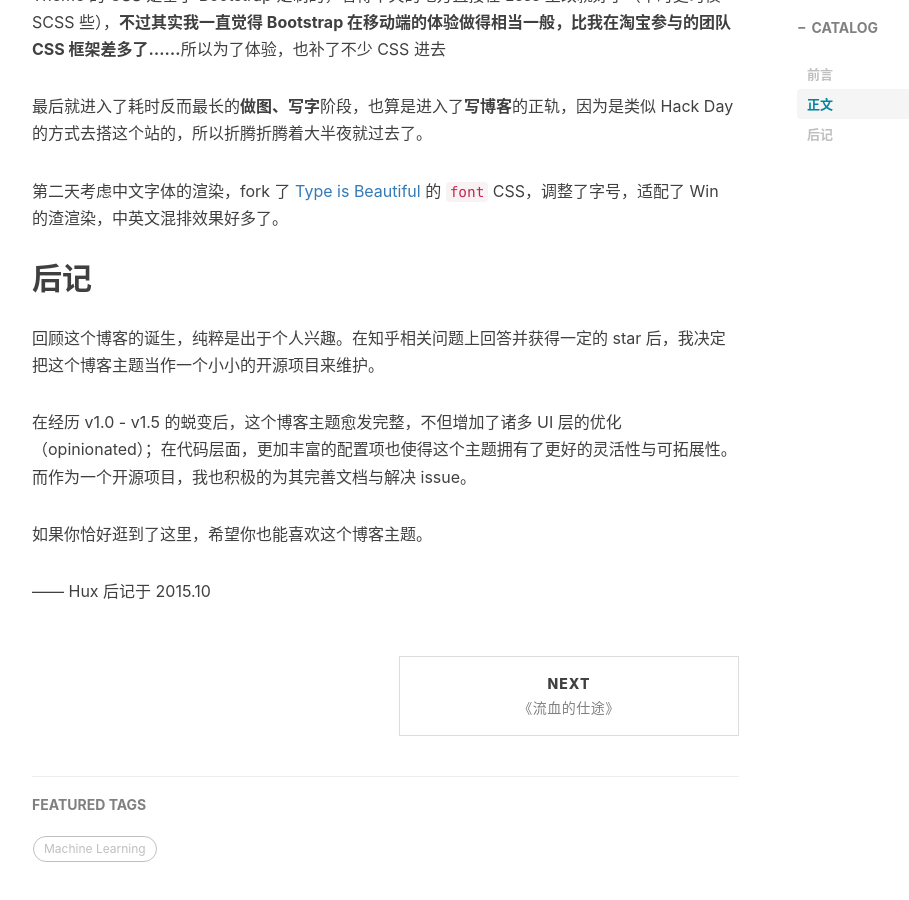
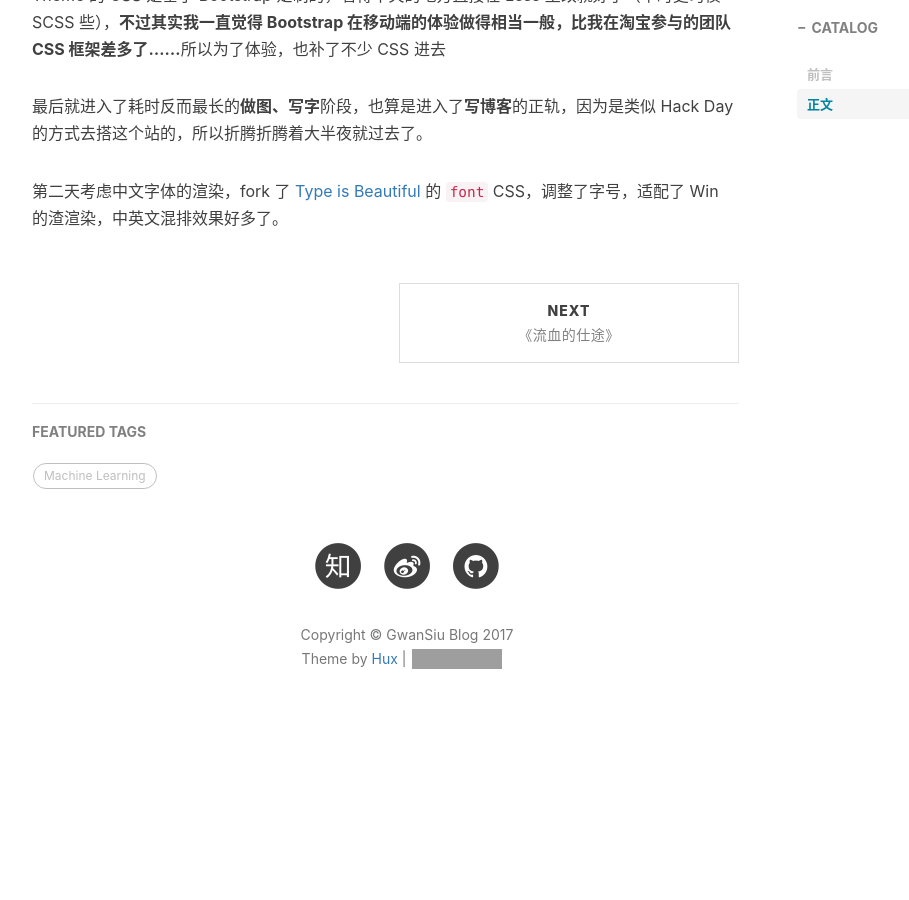
Before and after one commit to Gwan-Siu/gwansiu.github.io, a Jekyll site: the page built from _posts/2017-07-01-hello-my-blog.markdown, in a window 1280 px wide and 900 px high, scrolled down 2041 px. Shown: the whole window, without its empty margins (233-1142 px from the left). Built offline with Jekyll 4.4.1, drawn with Linux system fonts in a browser that asks for light colours; nearby versions of some CDN libraries; comment, search, counter and statistics services are not loaded; after the commit the page ends 2804 px from its top, so only the background shows below that; grey boxes are pictures that could not be loaded.

Commit message:
modification
Modification

```diff
--- a/_posts/2017-07-01-hello-my-blog.markdown
+++ b/_posts/2017-07-01-hello-my-blog.markdown
@@ -67,14 +67,3 @@ Theme 的 CSS 是基于 Bootstrap 定制的，看得不爽的地方直接在 Les
 最后就进入了耗时反而最长的**做图、写字**阶段，也算是进入了**写博客**的正轨，因为是类似 Hack Day 的方式去搭这个站的，所以折腾折腾着大半夜就过去了。
 
 第二天考虑中文字体的渲染，fork 了 [Type is Beautiful](http://www.typeisbeautiful.com/) 的 `font` CSS，调整了字号，适配了 Win 的渣渲染，中英文混排效果好多了。
-
-
-## 后记
-
-回顾这个博客的诞生，纯粹是出于个人兴趣。在知乎相关问题上回答并获得一定的 star 后，我决定把这个博客主题当作一个小小的开源项目来维护。
-
-在经历 v1.0 - v1.5 的蜕变后，这个博客主题愈发完整，不但增加了诸多 UI 层的优化（opinionated）；在代码层面，更加丰富的配置项也使得这个主题拥有了更好的灵活性与可拓展性。而作为一个开源项目，我也积极的为其完善文档与解决 issue。
-
-如果你恰好逛到了这里，希望你也能喜欢这个博客主题。
-
-—— Hux 后记于 2015.10
```
